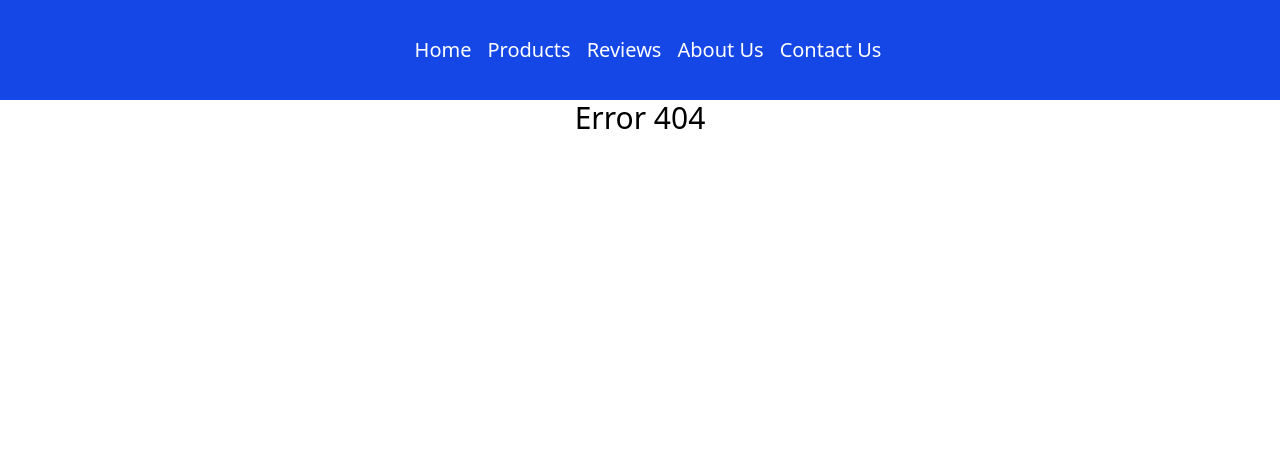
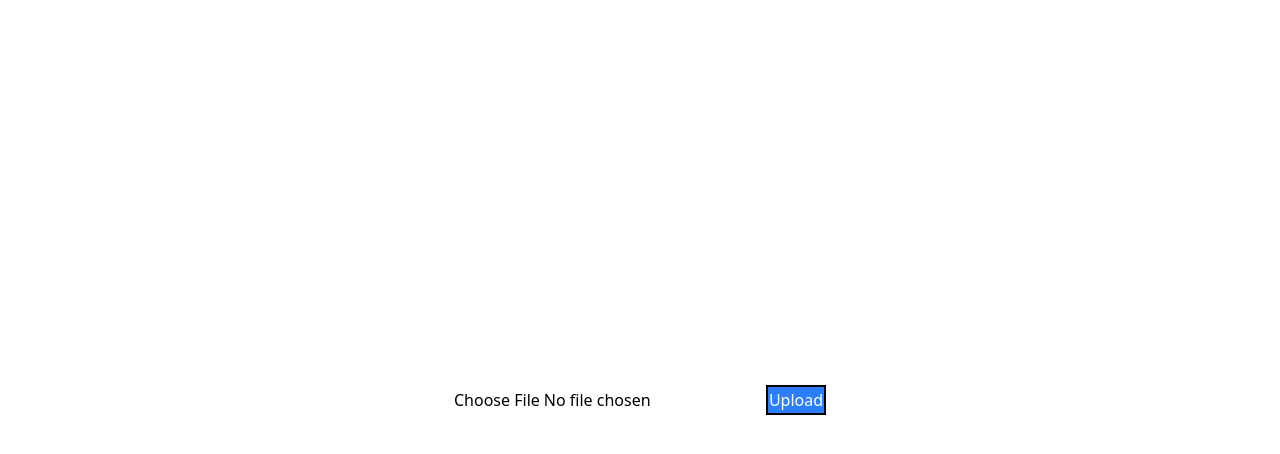
Before and after one commit to sxmiru/cosmetic-store-frontend, a React (Vite) app: page /testpage in a window 1280 px wide. Before the commit this address had no page. Shown: the top 454 px of the page. Built offline with nearby package versions, Linux system fonts and the light colour scheme.

Commit message:
Test page enabled 📝

```diff
--- a/src/App.jsx
+++ b/src/App.jsx
@@ -20,6 +20,7 @@
             <Route path="/register" element={<RegisterPage/>} />
             <Route path="/admin/*" element={<AdminPage/>} />
             <Route path="/*" element={<ClientWebpage/>}/>
+            <Route path="/testpage" element={<TestPage/>}/>
           </Routes>
         </div>
       </BrowserRouter>
--- a/src/pages/testPage.jsx
+++ b/src/pages/testPage.jsx
@@ -1,39 +1,72 @@
 import { useState } from "react";
 import { createClient } from "@supabase/supabase-js";
+import uploadFile from "../utils/mediaUpload.jsx";
 import toast from "react-hot-toast";
-import UploadFile from "../utils/mediaUpload";
-import Loader from "../components/loader";
+
+
+//Simple image upload code
+const url = "https://tsxsxbetowapbmdrnugq.supabase.co"
+const key = "eyJhbGciOiJIUzI1NiIsInR5cCI6IkpXVCJ9.eyJpc3MiOiJzdXBhYmFzZSIsInJlZiI6InRzeHN4YmV0b3dhcGJtZHJudWdxIiwicm9sZSI6ImFub24iLCJpYXQiOjE3NTIzMzQ1NzYsImV4cCI6MjA2NzkxMDU3Nn0.H8BBmITixWMafCc4ocgLvUTe4o_BrbISxbYz6XMrgow"
+
+const supabase = createClient(url,key);
 
 
 export default function TestPage(){
-    const [file, setfile] = useState(null);
 
+    const [file,setFile] = useState(null);
+
+    //USING IMAGE UPLOAD UTILITY
     function handleUpload(){
-        UploadFile(file).then(
+        uploadFile(file).then(
             (url)=>{
-                console.log(url);
+                console.log(url)
+                toast.success("File uploaded successfully")
             }
         ).catch(
             (error)=>{
-                console.error("Upload failed:", error);
-                toast.error("Upload failed: " + error);
+                console.error("Error uploading file", error);
+                toast.error("Error uploading file");
             }
         )
     }
 
-    // return(
-    //     <div className="w-full h-full flex justify-center items-center">
-    //         <input type="file" onChange={
-    //             (e)=>{
-    //                 setfile(e.target.files[0]);
-    //             }
-    //         }/>
-    //         <button onClick={handleUpload} className="bg-blue-500 text-white p-2 rounded-lg">
-    //             Upload
-    //         </button>
-    //     </div>
-    // );
+    // // BASIC IMAGE UPLOAD CODE!!!
+    // function handleUpload(){
+    //     console.log(file);
+
+    //     if(file == null){
+    //         toast.error("Please select a file to upload");
+    //         return;
+    //     }
+
+    //     supabase.storage.from("images").upload(file.name, file, {
+    //         cacheControl: '3600',
+    //         upsert: false
+    //     }).then(
+    //         ()=>{
+    //             toast.success("File upoaded successfully")
+    //             const publicurl = supabase.storage.from("images").getPublicUrl(file.name);
+    //             console.log("Public URL:", publicurl);
+    //         }
+    //     ).catch(
+    //         (error)=>{
+    //         console.error("Error uploading file", error);
+    //         toast.error("Error uploading file")
+    //         }
+    //     )
+    // }
+
     return (
-        <Loader/>
+        <div>
+            <input type="file" onChange={
+                (e)=>{
+                    console.log(e.target.files)
+                    setFile(e.target.files[0]);
+                }
+            } />
+            <button className="w-[60px] h-[30px] border-black border-2 bg-blue-500 text-white" onClick={handleUpload}>
+                Upload
+            </button>
+        </div>
     );
 }
--- a/src/utils/mediaUpload.jsx
+++ b/src/utils/mediaUpload.jsx
@@ -1,41 +1,39 @@
-import { createClient } from "@supabase/supabase-js";
-import toast from "react-hot-toast";
-
 const url = "https://tsxsxbetowapbmdrnugq.supabase.co"
 const key = "eyJhbGciOiJIUzI1NiIsInR5cCI6IkpXVCJ9.eyJpc3MiOiJzdXBhYmFzZSIsInJlZiI6InRzeHN4YmV0b3dhcGJtZHJudWdxIiwicm9sZSI6ImFub24iLCJpYXQiOjE3NTIzMzQ1NzYsImV4cCI6MjA2NzkxMDU3Nn0.H8BBmITixWMafCc4ocgLvUTe4o_BrbISxbYz6XMrgow"
 
+import { createClient } from "@supabase/supabase-js";
 
-const supabase = createClient(url, key);
+const supabase = createClient(url,key);
 
-export default function UploadFile(file){
+export default function uploadFile(file){
+
     const promise = new Promise(
-        (resolve, reject)=>{
+        (ressolve, reject)=>{
+
             if(file == null){
-                reject("Please select a file to upload");
+                reject("Please select a file to upload")
                 return;
             }
 
-            const timeStamp = new Date().getTime();
+            const timeStamp =  new Date().getTime();
             const fileName = timeStamp + "-" + file.name;
 
             supabase.storage.from("images").upload(fileName, file, {
                 cacheControl: '3600',
-                upsert: false
+                uspert: 'fasle'
             }).then(
                 ()=>{
                     const publicUrl = supabase.storage.from("images").getPublicUrl(fileName).data.publicUrl;
-                    console.log("Public URL:", publicUrl);
-                    resolve(publicUrl);
-                    toast.success("File uploaded successfully!");
+                    ressolve(publicUrl);
+                    toast.success("Success toast from util")
                 }
             ).catch(
                 (error)=>{
-                    console.error("Error uploading file:", error);
+                    console.error("Error uploading file", error);
                     reject("Failed to upload file");
-                    toast.error("Failed to upload file: " + error.message);
                 }
+            )
 
-            )
         }
     )
     return promise;
```
